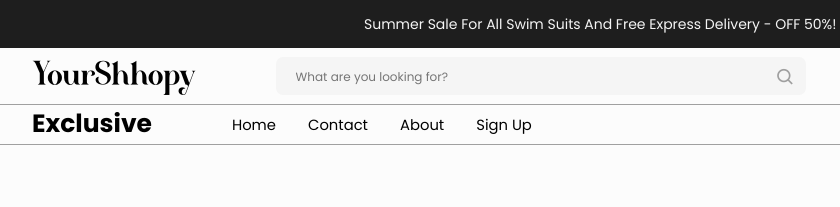
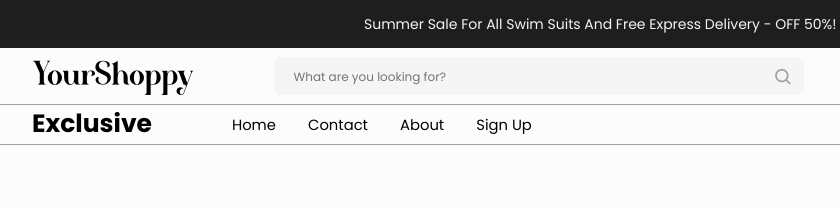
Before and after one commit to Kanoms/shoppy, a plain HTML site: page index.html in a window 1280 px wide. Shown: the top 207 px of the page, 0-840 px from the left. Drawn offline with nearby package versions, Linux system fonts and the light colour scheme.

Commit message:
change name

```diff
--- a/index.html
+++ b/index.html
@@ -45,7 +45,7 @@
                 <li><a href="#">Become Seller</a></li>
               </ul>
             </div>
-            <span>YourShhopy</span>
+            <span>YourShoppy</span>
             <label for="">
               <input type="text" placeholder="What are you looking for?" />
               <i class="bx bx-search"></i>
```
